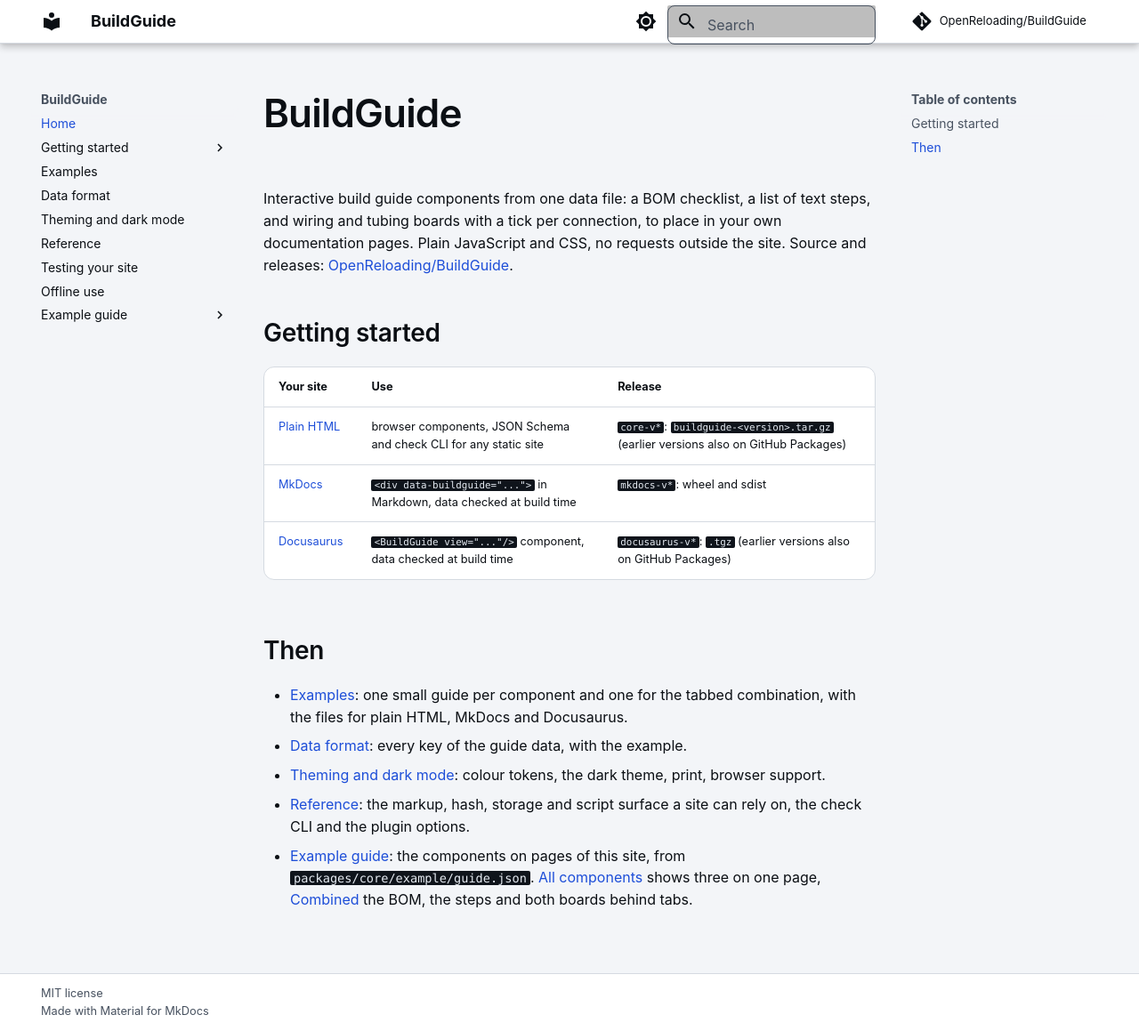
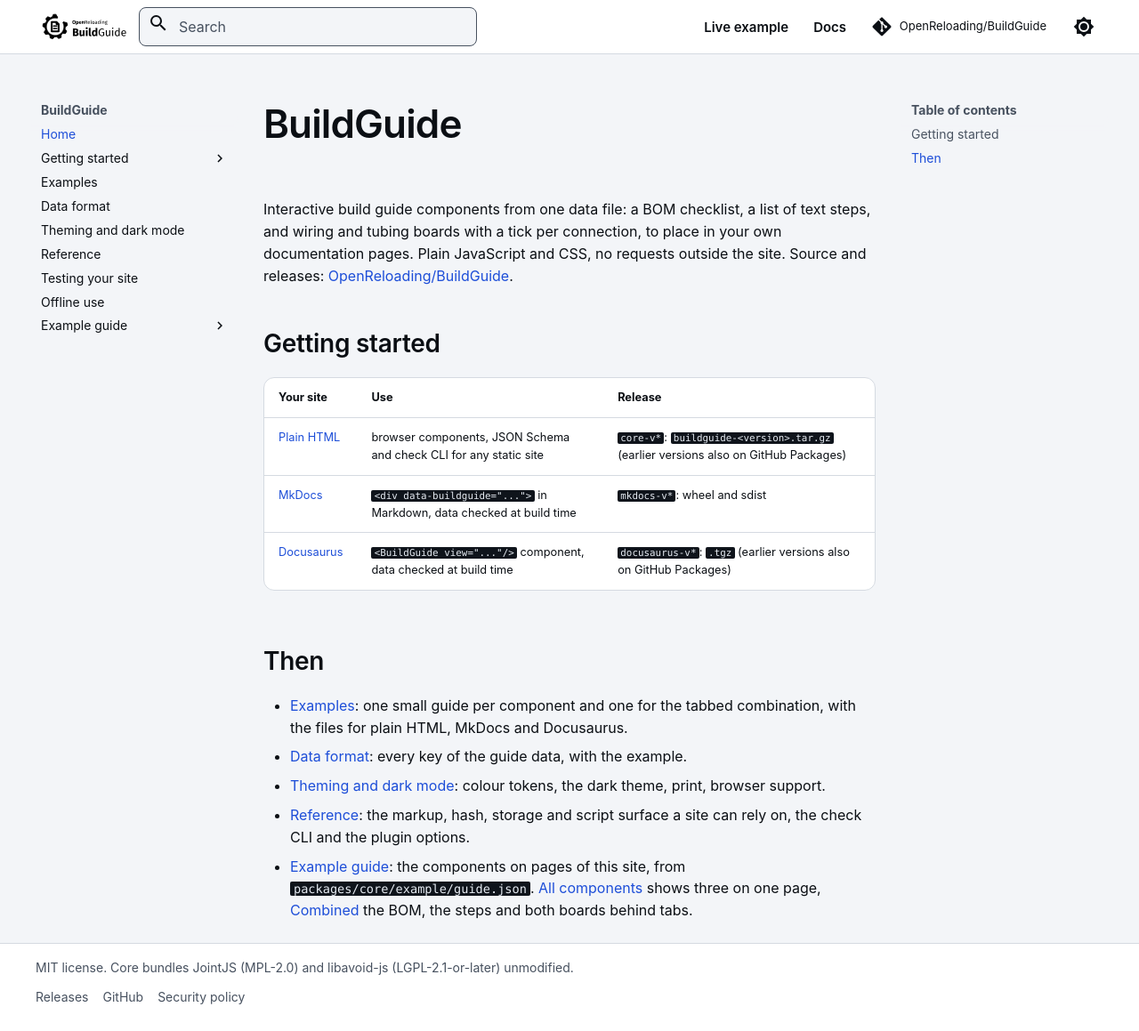
Before and after one commit to OpenReloading/BuildGuide, an MkDocs documentation site: the page built from docs/index.md, in a window 1280 px wide and 1159 px high. Shown: the whole window at 89% size. Built offline with MkDocs 1.6.1 and Material for MkDocs 9.7.7, drawn with Linux system fonts in a browser that asks for light colours.

Commit message:
docs: header and footer of the site (#175)

```diff
--- a/docs/assets/repo-widget.css
+++ b/docs/assets/repo-widget.css
@@ -1,4 +1,9 @@
-/* scrolls and anchors land below the sticky header: its repository link must not cover a component's buttons */
+/* scrolls and anchors land below the sticky header (61px, two rows on a phone): its links must not cover a component's buttons */
 html {
-  scroll-padding-top: 3rem;
+  scroll-padding-top: 72px;
 }
+@media (max-width: 480px) {
+  html {
+    scroll-padding-top: 124px;
+  }
+}
--- a/docs/assets/site-theme.css
+++ b/docs/assets/site-theme.css
@@ -58,8 +58,44 @@
   --md-code-hl-generic-color:#a8b2c0;
   --md-code-hl-variable-color:#a8b2c0;
 }
-.md-header,.md-tabs{border-bottom:1px solid var(--md-default-fg-color--lightest)}
+/* header and footer (overrides/partials/header.html, copyright.html) in px: Material's rem grows with the window; every control is at least 44px high */
+.md-header{border-bottom:1px solid var(--md-default-fg-color--lightest);box-shadow:none}
+.md-header__inner{max-width:1360px;min-height:60px;padding:0 40px;gap:8px}
+.md-sidebar{top:61px}
+/* below this width the navigation is Material's fixed drawer, which stays at the top */
+@media screen and (max-width:76.234375em){.md-sidebar--primary{top:0}}
+.md-header__button{margin:0;padding:10px;min-width:44px;min-height:44px}
+.md-header .md-header__button.md-logo{display:block;padding:4px 0}
+.md-header .md-header__button.md-logo img{height:36px}
+[data-md-color-scheme=default] .md-logo img.md-logo__dark,[data-md-color-scheme=slate] .md-logo img.md-logo__light{display:none}
+.md-header__links{display:flex;flex-wrap:wrap;align-items:center;gap:4px;margin:0 0 0 auto;padding:0;list-style:none}
+.md-header__link{display:flex;align-items:center;min-height:44px;padding:0 12px;border-radius:6px;font-size:15px;font-weight:600;color:var(--md-default-fg-color)}
+.md-header__link:hover{color:var(--md-accent-fg-color)}
+.md-header__link[aria-current=true]{background:var(--md-accent-fg-color--transparent);color:var(--md-accent-fg-color)}
+.md-header__links .md-header__source{display:block;width:auto;max-width:none;margin:0}
+.md-header__source .md-source{min-height:44px;padding-right:12px;border-radius:6px;color:var(--md-default-fg-color);font-size:13px}
+.md-header__source .md-source__repository{max-width:none}
+.md-search__icon{color:var(--md-default-fg-color--light)}
+@media screen and (min-width:60em){
+  .md-search{flex:0 1 380px;padding:0}
+  .md-search__inner,[data-md-toggle=search]:checked~.md-header .md-search__inner{width:100%;padding:0}
+  .md-search__form,.md-search__form:hover{height:44px;border-radius:8px;background:var(--md-default-bg-color)}
+}
+@media (max-width:480px){
+  .md-header__inner{flex-wrap:wrap;padding:0 20px 8px}
+  .md-header__links{order:1;width:100%;margin:0;flex-wrap:nowrap}
+  .md-header__links .md-header__source{flex:1;min-width:0}
+  .md-header__source .md-source__repository{max-width:calc(100% - 24px)}
+  .md-header .md-header__button.md-logo{margin-right:auto}
+}
 .md-footer{border-top:1px solid var(--md-default-fg-color--lightest)}
+.md-footer-meta__inner{max-width:1360px;padding:8px 40px}
+@media (max-width:480px){.md-footer-meta__inner{padding:8px 20px}}
+.md-copyright{margin:0;font-size:14px}
+.md-copyright__highlight{margin:0}
+.md-typeset ul.md-copyright__links{display:flex;flex-wrap:wrap;gap:0 16px;margin:0;padding:0;list-style:none}
+.md-typeset ul.md-copyright__links li{margin:0}
+.md-copyright__links a{display:inline-flex;align-items:center;min-height:44px}
 
 /* type and radius; :where(:not(.ag-guide *)) leaves the components to their own stylesheet */
 .md-typeset{font-size:16px;line-height:1.55}
--- a/mkdocs.yml
+++ b/mkdocs.yml
@@ -4,7 +4,7 @@
 site_description: Interactive build guides from one data file, with the MkDocs plugin and the core browser library.
 repo_url: https://github.com/OpenReloading/BuildGuide
 repo_name: OpenReloading/BuildGuide
-copyright: MIT license
+copyright: MIT license. Core bundles JointJS (MPL-2.0) and libavoid-js (LGPL-2.1-or-later) unmodified.   # the footer line; keep it in step with the third-party notice in packages/core/src
 
 theme:
   name: material
--- /dev/null
+++ b/overrides/partials/copyright.html
@@ -0,0 +1,31 @@
+{#- <!-- Derived from partials/copyright.html of Material for MkDocs 9.7.7, under this licence:
+
+    Copyright (c) 2016-2025 Martin Donath <martin.donath@squidfunk.com>
+
+    Permission is hereby granted, free of charge, to any person obtaining a copy
+    of this software and associated documentation files (the "Software"), to
+    deal in the Software without restriction, including without limitation the
+    rights to use, copy, modify, merge, publish, distribute, sublicense, and/or
+    sell copies of the Software, and to permit persons to whom the Software is
+    furnished to do so, subject to the following conditions:
+
+    The above copyright notice and this permission notice shall be included in
+    all copies or substantial portions of the Software.
+
+    THE SOFTWARE IS PROVIDED "AS IS", WITHOUT WARRANTY OF ANY KIND, EXPRESS OR
+    IMPLIED, INCLUDING BUT NOT LIMITED TO THE WARRANTIES OF MERCHANTABILITY,
+    FITNESS FOR A PARTICULAR PURPOSE AND NON-INFRINGEMENT. IN NO EVENT SHALL THE
+    AUTHORS OR COPYRIGHT HOLDERS BE LIABLE FOR ANY CLAIM, DAMAGES OR OTHER
+    LIABILITY, WHETHER IN AN ACTION OF CONTRACT, TORT OR OTHERWISE, ARISING
+    FROM, OUT OF OR IN CONNECTION WITH THE SOFTWARE OR THE USE OR OTHER DEALINGS
+    IN THE SOFTWARE.
+--> -#}
+{#- The licence line is `copyright` in mkdocs.yml. -#}
+<div class="md-copyright">
+  <p class="md-copyright__highlight">{{ config.copyright }}</p>
+  <ul class="md-copyright__links">
+    <li><a href="{{ config.repo_url }}/releases">Releases</a></li>
+    <li><a href="{{ config.repo_url }}">GitHub</a></li>
+    <li><a href="https://github.com/OpenReloading/.github/blob/main/SECURITY.md">Security policy</a></li>
+  </ul>
+</div>
--- /dev/null
+++ b/overrides/partials/header.html
@@ -0,0 +1,68 @@
+{#- <!-- Derived from partials/header.html of Material for MkDocs 9.7.7, under this licence:
+
+    Copyright (c) 2016-2025 Martin Donath <martin.donath@squidfunk.com>
+
+    Permission is hereby granted, free of charge, to any person obtaining a copy
+    of this software and associated documentation files (the "Software"), to
+    deal in the Software without restriction, including without limitation the
+    rights to use, copy, modify, merge, publish, distribute, sublicense, and/or
+    sell copies of the Software, and to permit persons to whom the Software is
+    furnished to do so, subject to the following conditions:
+
+    The above copyright notice and this permission notice shall be included in
+    all copies or substantial portions of the Software.
+
+    THE SOFTWARE IS PROVIDED "AS IS", WITHOUT WARRANTY OF ANY KIND, EXPRESS OR
+    IMPLIED, INCLUDING BUT NOT LIMITED TO THE WARRANTIES OF MERCHANTABILITY,
+    FITNESS FOR A PARTICULAR PURPOSE AND NON-INFRINGEMENT. IN NO EVENT SHALL THE
+    AUTHORS OR COPYRIGHT HOLDERS BE LIABLE FOR ANY CLAIM, DAMAGES OR OTHER
+    LIABILITY, WHETHER IN AN ACTION OF CONTRACT, TORT OR OTHERWISE, ARISING
+    FROM, OUT OF OR IN CONNECTION WITH THE SOFTWARE OR THE USE OR OTHER DEALINGS
+    IN THE SOFTWARE.
+--> -#}
+{#- Material 9.7.7's partials/header.html with the wordmark instead of the page title and the site links before the
+    palette toggle. The links sit in data-md-component="header-topic", one of the parts that instant navigation
+    swaps, so the current section follows the page. -#}
+{% set section = "example" if page and page.url.startswith("example/") else "docs" if page and not page.is_homepage %}
+<header class="md-header" data-md-component="header">
+  <nav class="md-header__inner md-grid" aria-label="{{ lang.t('header') }}">
+    <label class="md-header__button md-icon" for="__drawer">
+      {% set icon = config.theme.icon.menu or "material/menu" %}
+      {% include ".icons/" ~ icon ~ ".svg" %}
+    </label>
+    <a href="{{ config.extra.homepage | d(nav.homepage.url, true) | url }}" title="{{ config.site_name | e }}" class="md-header__button md-logo" aria-label="{{ config.site_name }}" data-md-component="logo">
+      {% include "partials/logo.html" %}
+    </a>
+    {% if "material/search" in config.plugins %}
+      {% set search = config.plugins["material/search"] | attr("config") %}
+      {% if search.enabled %}
+        <label class="md-header__button md-icon" for="__search">
+          {% set icon = config.theme.icon.search or "material/magnify" %}
+          {% include ".icons/" ~ icon ~ ".svg" %}
+        </label>
+        {% include "partials/search.html" %}
+      {% endif %}
+    {% endif %}
+    <ul class="md-header__links" data-md-component="header-topic">
+      {% if section == "example" %}
+        <li><a href="{{ 'example/' | url }}" class="md-header__link" aria-current="true">Live example</a></li>
+      {% else %}
+        <li><a href="{{ 'example/' | url }}" class="md-header__link">Live example</a></li>
+      {% endif %}
+      {% if section == "docs" %}
+        <li><a href="{{ 'core/' | url }}" class="md-header__link" aria-current="true">Docs</a></li>
+      {% else %}
+        <li><a href="{{ 'core/' | url }}" class="md-header__link">Docs</a></li>
+      {% endif %}
+      <li class="md-header__source">{% include "partials/source.html" %}</li>
+    </ul>
+    {% if config.theme.palette %}
+      {% if not config.theme.palette is mapping %}
+        {% include "partials/palette.html" %}
+      {% endif %}
+    {% endif %}
+    {% if not config.theme.palette is mapping %}
+      {% include "partials/javascripts/palette.html" %}
+    {% endif %}
+  </nav>
+</header>
--- /dev/null
+++ b/overrides/partials/logo.html
@@ -0,0 +1,25 @@
+{#- <!-- Derived from partials/logo.html of Material for MkDocs 9.7.7, under this licence:
+
+    Copyright (c) 2016-2025 Martin Donath <martin.donath@squidfunk.com>
+
+    Permission is hereby granted, free of charge, to any person obtaining a copy
+    of this software and associated documentation files (the "Software"), to
+    deal in the Software without restriction, including without limitation the
+    rights to use, copy, modify, merge, publish, distribute, sublicense, and/or
+    sell copies of the Software, and to permit persons to whom the Software is
+    furnished to do so, subject to the following conditions:
+
+    The above copyright notice and this permission notice shall be included in
+    all copies or substantial portions of the Software.
+
+    THE SOFTWARE IS PROVIDED "AS IS", WITHOUT WARRANTY OF ANY KIND, EXPRESS OR
+    IMPLIED, INCLUDING BUT NOT LIMITED TO THE WARRANTIES OF MERCHANTABILITY,
+    FITNESS FOR A PARTICULAR PURPOSE AND NON-INFRINGEMENT. IN NO EVENT SHALL THE
+    AUTHORS OR COPYRIGHT HOLDERS BE LIABLE FOR ANY CLAIM, DAMAGES OR OTHER
+    LIABILITY, WHETHER IN AN ACTION OF CONTRACT, TORT OR OTHERWISE, ARISING
+    FROM, OUT OF OR IN CONNECTION WITH THE SOFTWARE OR THE USE OR OTHER DEALINGS
+    IN THE SOFTWARE.
+--> -#}
+{#- The wordmark of the light scheme or the dark one; the link around it carries the name. -#}
+<img src="{{ 'assets/buildguide-light.svg' | url }}" alt="" class="md-logo__light">
+<img src="{{ 'assets/buildguide-dark.svg' | url }}" alt="" class="md-logo__dark">
--- a/overrides/partials/source.html
+++ b/overrides/partials/source.html
@@ -1,3 +1,25 @@
+{#- <!-- Derived from partials/source.html of Material for MkDocs 9.7.7, under this licence:
+
+    Copyright (c) 2016-2025 Martin Donath <martin.donath@squidfunk.com>
+
+    Permission is hereby granted, free of charge, to any person obtaining a copy
+    of this software and associated documentation files (the "Software"), to
+    deal in the Software without restriction, including without limitation the
+    rights to use, copy, modify, merge, publish, distribute, sublicense, and/or
+    sell copies of the Software, and to permit persons to whom the Software is
+    furnished to do so, subject to the following conditions:
+
+    The above copyright notice and this permission notice shall be included in
+    all copies or substantial portions of the Software.
+
+    THE SOFTWARE IS PROVIDED "AS IS", WITHOUT WARRANTY OF ANY KIND, EXPRESS OR
+    IMPLIED, INCLUDING BUT NOT LIMITED TO THE WARRANTIES OF MERCHANTABILITY,
+    FITNESS FOR A PARTICULAR PURPOSE AND NON-INFRINGEMENT. IN NO EVENT SHALL THE
+    AUTHORS OR COPYRIGHT HOLDERS BE LIABLE FOR ANY CLAIM, DAMAGES OR OTHER
+    LIABILITY, WHETHER IN AN ACTION OF CONTRACT, TORT OR OTHERWISE, ARISING
+    FROM, OUT OF OR IN CONNECTION WITH THE SOFTWARE OR THE USE OR OTHER DEALINGS
+    IN THE SOFTWARE.
+--> -#}
 {#- Material's partials/source.html without data-md-component="source" (that attribute makes its script
     call api.github.com in the browser); the facts come from docs/hooks/repo_facts.py at build time. -#}
 <a href="{{ config.repo_url }}" title="{{ lang.t('source') }}" class="md-source">
```
